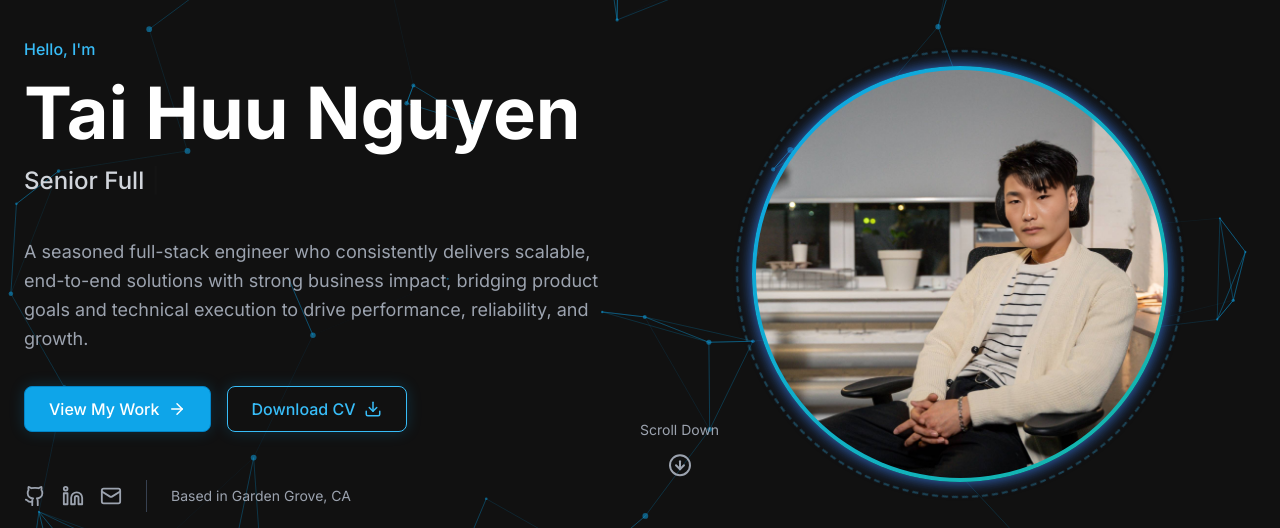
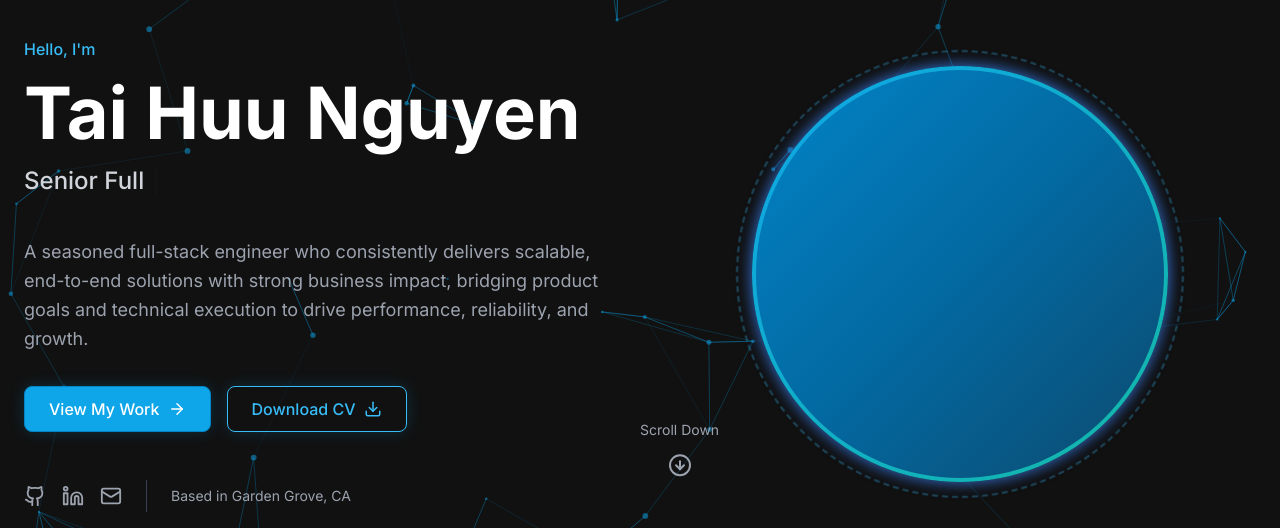
Before and after one commit to logiica/Tai-Portfolio, a React (Vite) app: page / in a window 1280 px wide. Shown: the part 166-694 px from the top of the page. Built offline with nearby package versions, Linux system fonts and the light colour scheme; no server answers.

Commit message:
remove photo

```diff
--- a/src/components/sections/Hero.tsx
+++ b/src/components/sections/Hero.tsx
@@ -7,7 +7,6 @@ import Particles from "react-particles";
 import { loadFull } from "tsparticles";
 import cvFile from "../../assets/CV_TaiNguyen_FullStackEngineer.pdf";
 import { useSectionInView } from "../../hooks/use-section-in-view";
-import heroImage from "../../assets/images/avatar.png";
 
 const Hero: React.FC = () => {
   const heroRef = useRef<HTMLElement | null>(null);
@@ -254,10 +253,9 @@ const Hero: React.FC = () => {
                   repeatType: "reverse",
                 }}
               >
-                <img
-                  src={heroImage}
-                  alt="Tai Nguyen"
-                  className="w-full h-full object-cover rounded-full"
+                <div
+                  className="w-full h-full rounded-full bg-gradient-to-br from-primary-600 via-primary-700 to-primary-900"
+                  aria-hidden
                 />
               </motion.div>
             </div>
```
